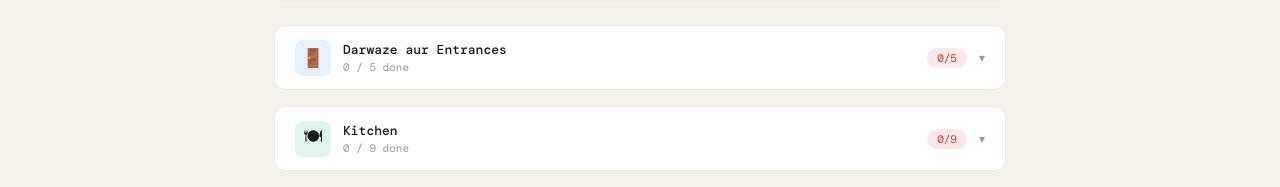
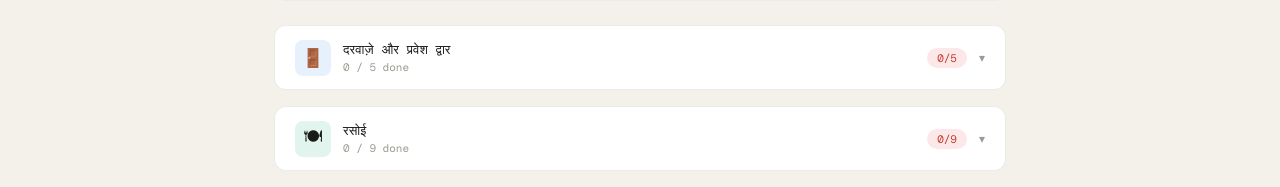
Before and after one commit to AdarshCoder397/janitor-ms, a plain HTML site: page index.html in a window 1280 px wide. Shown: the part 613-800 px from the top of the page. Drawn offline with nearby package versions, Linux system fonts and the light colour scheme.

Commit message:
Update index.html

```diff
--- a/index.html
+++ b/index.html
@@ -323,64 +323,64 @@
 // DATA
 // ═══════════════════════════════════════════════
 const ZONES = [
-  { id: 'doors', title: 'Darwaze aur Entrances', icon: '🚪', color: '#e6f1fb',
+  { id: 'doors', title: 'दरवाज़े और प्रवेश द्वार', icon: '🚪', color: '#e6f1fb',
     tasks: [
-      { text: 'Sabhi darwaze ke handle aur push plate ko disinfectant se saaf karo', req: true },
-      { text: 'Sabhi darwazo ke glass panels saaf karo — koi smudge ya ungli ke nishan nahi chahiye', req: true },
-      { text: 'Entrance area ka floor jhado aur pocha lagao', req: true },
-      { text: 'Door closer mechanism check karo — hinge aur frame pocho', req: false },
-      { text: 'Entrance pe rakhi koi bhi cheez ya chappal hata do', req: true },
+      { text: 'सभी दरवाज़ों के हैंडल और पुश प्लेट को कीटाणुनाशक से साफ करें', req: true },
+      { text: 'सभी दरवाज़ों के शीशे के पैनल साफ करें — कोई धब्बा या उंगली के निशान न हों', req: true },
+      { text: 'प्रवेश क्षेत्र का फर्श झाड़ें और पोछा लगाएं', req: true },
+      { text: 'डोर क्लोज़र मैकेनिज्म जांचें — कब्ज़े और फ्रेम पोछें', req: false },
+      { text: 'प्रवेश द्वार पर रखी कोई भी चीज़ या जूते-चप्पल हटाएं', req: true },
     ]
   },
-  { id: 'kitchen', title: 'Kitchen', icon: '🍽', color: '#e1f5ee',
+  { id: 'kitchen', title: 'रसोई', icon: '🍽', color: '#e1f5ee',
     tasks: [
-      { text: 'Sabhi bartan, cup, aur chamche dhoye aur sukhao — sahi jagah rakh do', req: true },
-      { text: 'Bartan sort karo: plate shelf pe, cup hooks pe, chamche drawer mein — mixing nahi honi chahiye', req: true },
-      { text: 'Countertop aur sink ko disinfectant se pocho', req: true },
-      { text: 'Stovetop / hotplate saaf karo — grease aur gilandar saaf karo', req: true },
-      { text: 'Kitchen ka kuda dabbe ka bag badlo aur dabbe ko khali karo', req: true },
-      { text: 'Microwave, kettle, aur appliances ka bahar se saaf karo', req: false },
-      { text: 'Sink ke andar saaf karo — khaane ka koi nishan ya daag nahi chahiye', req: true },
-      { text: 'Kitchen floor ka pocha lagao — corners aur shelves ke neeche dhyan do', req: false },
-      { text: 'Dish soap aur hand wash adhe se kam ho toh refill karo', req: false },
+      { text: 'सभी बर्तन, कप और चम्मच धोएं और सुखाएं — सही जगह रखें', req: true },
+      { text: 'बर्तन छांटें: प्लेट शेल्फ पर, कप हुक पर, चम्मच दराज में — मिलाएं नहीं', req: true },
+      { text: 'काउंटरटॉप और सिंक को कीटाणुनाशक से पोछें', req: true },
+      { text: 'स्टोवटॉप / हॉटप्लेट साफ करें — चिकनाई और गंदगी हटाएं', req: true },
+      { text: 'रसोई का कूड़ेदान खाली करें और नया बैग लगाएं', req: true },
+      { text: 'माइक्रोवेव, केतली और उपकरणों के बाहरी हिस्से पोछें', req: false },
+      { text: 'सिंक के अंदर साफ करें — खाने के कोई अवशेष या दाग न हों', req: true },
+      { text: 'रसोई के फर्श पर पोछा लगाएं — कोनों और शेल्फ के नीचे ध्यान दें', req: false },
+      { text: 'डिश सोप और हैंड वॉश आधे से कम हो तो भरें', req: false },
     ]
   },
-  { id: 'tables', title: 'Table aur Workspace', icon: '📋', color: '#faeeda',
+  { id: 'tables', title: 'मेज़ और कार्यक्षेत्र', icon: '📋', color: '#faeeda',
     tasks: [
-      { text: 'Sabhi tabletop ko geele kaprde se pocho — crumbs aur daag hata do', req: true },
-      { text: 'Table se khaana, wrapper, ya personal cheezein hata do', req: true },
-      { text: 'Table ke paer aur base pocho', req: false },
-      { text: 'Dekho koi cable desk ke upar ya neeche khatra na ban rahi ho', req: false },
+      { text: 'सभी मेज़ों को गीले कपड़े से पोछें — टुकड़े और दाग हटाएं', req: true },
+      { text: 'मेज़ से खाना, रैपर या व्यक्तिगत सामान हटाएं', req: true },
+      { text: 'मेज़ के पाए और आधार पोछें', req: false },
+      { text: 'देखें कि कोई तार डेस्क पर या नीचे खतरनाक तरीके से न लटक रहा हो', req: false },
     ]
   },
-  { id: 'chairs', title: 'Kursi aur Seating', icon: '🪑', color: '#f1efe8',
+  { id: 'chairs', title: 'कुर्सियां और बैठने की जगह', icon: '🪑', color: '#f1efe8',
     tasks: [
-      { text: 'Sabhi kursiyo ko unke table ke paas wapas rakh do', req: true },
-      { text: 'Kursiyo ko seedha aur barabar duriya pe align karo', req: true },
-      { text: 'Kursi ki seat aur backrest pocho — dhool aur daag hata do', req: false },
-      { text: 'Tooti kursi check karo — tag lagao aur supervisor ko turant batao', req: true },
+      { text: 'सभी कुर्सियों को उनकी संबंधित मेज़ों पर वापस रखें', req: true },
+      { text: 'कुर्सियों को सीधा और बराबर दूरी पर व्यवस्थित करें', req: true },
+      { text: 'कुर्सी की सीट और पीठ पोछें — धूल और दाग हटाएं', req: false },
+      { text: 'टूटी कुर्सियां जांचें — तुरंत टैग लगाएं और सुपरवाइज़र को बताएं', req: true },
     ]
   },
-  { id: 'bathrooms', title: 'Bathrooms (B Zones)', icon: '🚿', color: '#eeedfe',
+  { id: 'bathrooms', title: 'शौचालय (B ज़ोन)', icon: '🚿', color: '#eeedfe',
     tasks: [
-      { text: 'Sabhi toilet bowls ko scrub karo aur disinfect karo', req: true },
-      { text: 'Toilet seat, dhakkan, aur bahari hissa disinfectant se pocho', req: true },
-      { text: 'Washbasin aur naal saaf aur disinfect karo', req: true },
-      { text: 'Bathroom ke darwaze, handle, aur light switch pocho', req: true },
-      { text: 'Bathroom floor ka pocha lagao — koi paani ka dhabbha nahi rehna chahiye', req: true },
-      { text: 'Soap dispenser, toilet paper, aur paper towel refill karo', req: true },
-      { text: 'Bathroom ke kude ke dabbe khali karo aur bag badlo', req: true },
-      { text: 'Sheeshaa saaf karo — paani ke nishan ya smudge nahi chahiye', req: false },
+      { text: 'सभी टॉयलेट बाउल को रगड़ें और कीटाणुरहित करें', req: true },
+      { text: 'टॉयलेट सीट, ढक्कन और बाहरी हिस्से को कीटाणुनाशक से पोछें', req: true },
+      { text: 'वॉशबेसिन और नल साफ और कीटाणुरहित करें', req: true },
+      { text: 'शौचालय के दरवाज़े, हैंडल और लाइट स्विच पोछें', req: true },
+      { text: 'शौचालय के फर्श पर पोछा लगाएं — कोई पानी का धब्बा न रहे', req: true },
+      { text: 'साबुन डिस्पेंसर, टॉयलेट पेपर और पेपर टॉवल भरें', req: true },
+      { text: 'शौचालय के कूड़ेदान खाली करें और बैग बदलें', req: true },
+      { text: 'दर्पण साफ करें — पानी के निशान या धब्बे न हों', req: false },
     ]
   },
-  { id: 'general', title: 'General Sign-off', icon: '✓', color: '#eaf3de',
+  { id: 'general', title: 'सामान्य साइन-ऑफ', icon: '✓', color: '#eaf3de',
     tasks: [
-      { text: 'Sabhi corridor aur hallway floors jhado aur pocha lagao', req: false },
-      { text: 'Sabhi general kude ke dabbe khali karo aur bag badlo', req: true },
-      { text: 'Poore floor mein light switches pocho', req: false },
-      { text: 'Jaane se pehle check karo ki sabhi khidkiyan band hain', req: true },
-      { text: 'Sabhi safai ka saamaan storage area mein seedha rakh do', req: false },
-      { text: 'Log sign karke jama karo', req: true },
+      { text: 'सभी गलियारों और हॉलवे के फर्श झाड़ें और पोछा लगाएं', req: false },
+      { text: 'सभी सामान्य कूड़ेदान खाली करें और बैग बदलें', req: true },
+      { text: 'पूरे फ्लोर में लाइट स्विच पोछें', req: false },
+      { text: 'जाने से पहले जांचें कि सभी खिड़कियां बंद हैं', req: true },
+      { text: 'सभी सफाई का सामान व्यवस्थित तरीके से स्टोरेज में रखें', req: false },
+      { text: 'लॉग पर हस्ताक्षर करें और जमा करें', req: true },
     ]
   }
 ];
```
